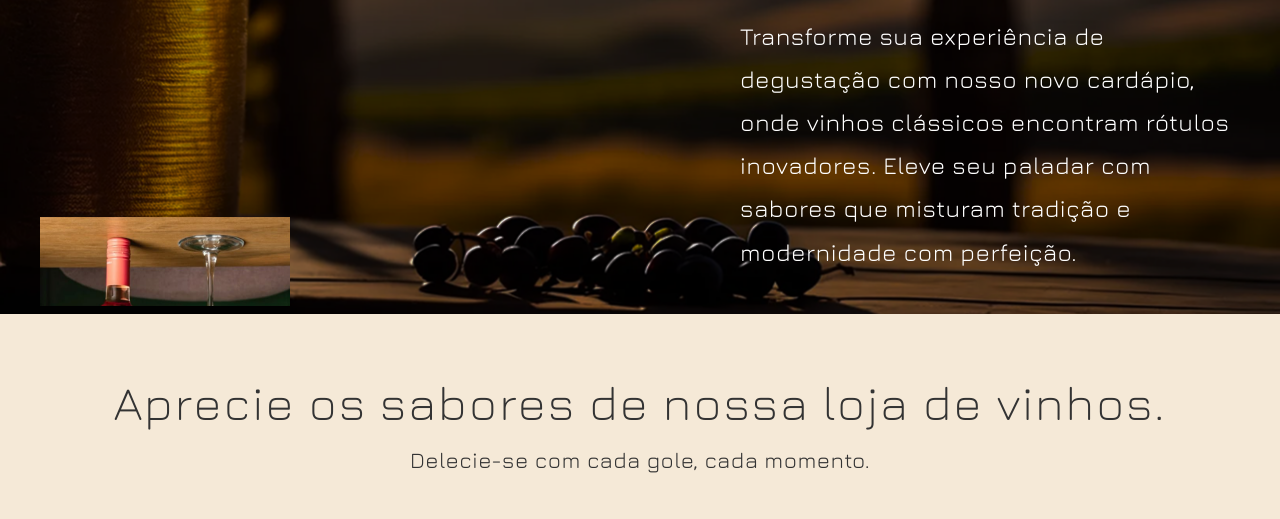
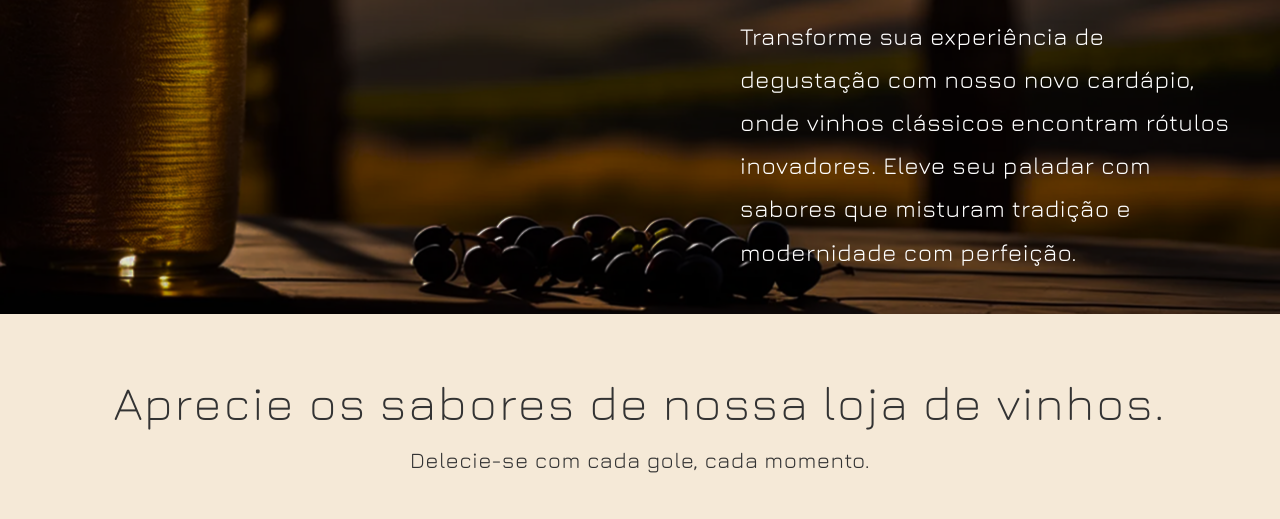
Before and after one commit to LY-LUAXX/Rosso-di-Valle, a plain HTML site: page index.html in a window 1280 px wide. Shown: the part 559-1078 px from the top of the page. Drawn offline with nearby package versions, Linux system fonts and the light colour scheme.

Commit message:
Update index.html

```diff
--- a/index.html
+++ b/index.html
@@ -43,9 +43,7 @@
                 <h1 class="hero-title">Uma jornada pelo mundo dos vinhos e suas histórias.</h1>
                 <p class="hero-text">Transforme sua experiência de degustação com nosso novo cardápio, onde vinhos clássicos encontram rótulos inovadores. Eleve seu paladar com sabores que misturam tradição e modernidade com perfeição.</p>
             </div>
-            <div class="wine-bottle">
-                <img src="assets/imgs/vinhotinto.png" alt="Garrafa de Vinho">
-            </div>
+
         </section>
 
         <!-- Features Section -->
```
